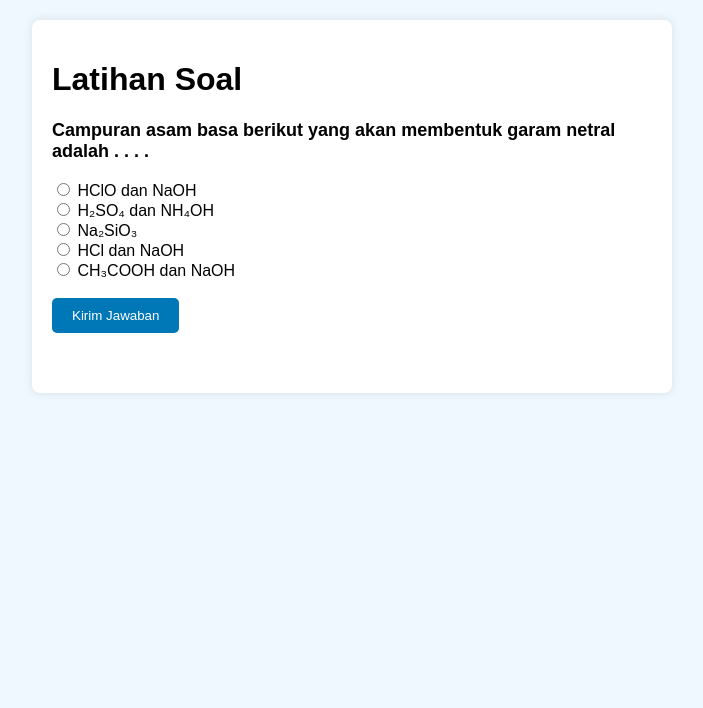
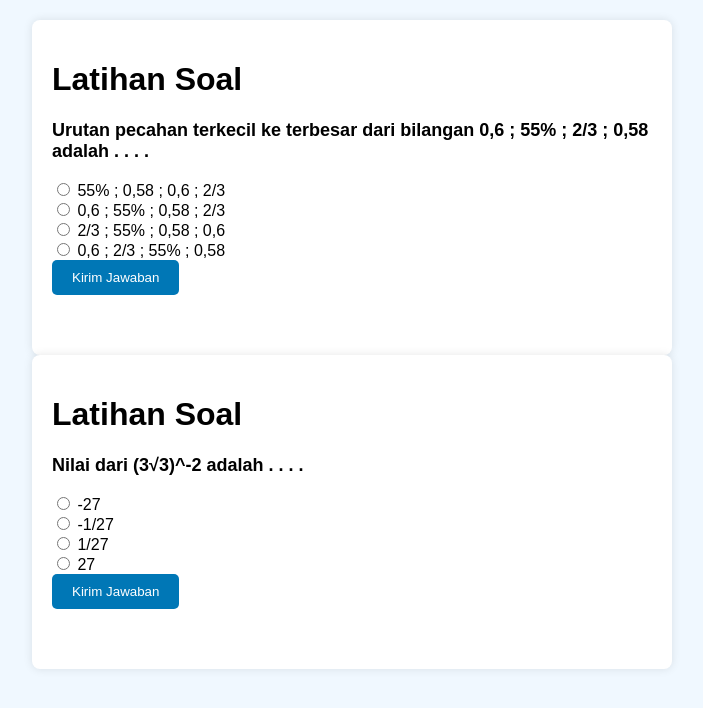
Before and after one commit to danilaaidd/coba, a plain HTML site: page index.html in a window 1280 px wide. Shown: the whole page, without its empty margins (288-991 px from the left). Drawn offline with Linux system fonts and the light colour scheme.

Commit message:
Update index.html

```diff
--- a/index.html
+++ b/index.html
@@ -10,13 +10,12 @@
   <div class="container">
     <h1>Latihan Soal</h1>
     <div class="question-card">
-      <p class="question-text">Campuran asam basa berikut yang akan membentuk garam netral adalah . . . .</p>
+      <p class="question-text">Urutan pecahan terkecil ke terbesar dari bilangan 0,6 ; 55% ; 2/3 ; 0,58 adalah . . . .</p>
       <form id="quiz-form">
-        <label><input type="radio" name="answer" value="A"> HClO dan NaOH</label><br>
-        <label><input type="radio" name="answer" value="B"> H₂SO₄ dan NH₄OH</label><br>
-        <label><input type="radio" name="answer" value="C"> Na₂SiO₃</label><br>
-        <label><input type="radio" name="answer" value="D"> HCl dan NaOH</label><br>
-        <label><input type="radio" name="answer" value="E"> CH₃COOH dan NaOH</label><br><br>
+        <label><input type="radio" name="answer" value="A"> 55% ; 0,58 ; 0,6 ; 2/3</label><br>
+        <label><input type="radio" name="answer" value="B"> 0,6 ; 55% ;  0,58 ; 2/3</label><br>
+        <label><input type="radio" name="answer" value="C"> 2/3 ; 55% ; 0,58 ; 0,6</label><br>
+        <label><input type="radio" name="answer" value="D"> 0,6 ; 2/3 ; 55% ; 0,58</label><br>
         <button type="submit">Kirim Jawaban</button>
       </form>
       <div id="result"></div>
@@ -26,3 +25,31 @@
   <script src="script.js"></script>
 </body>
 </html>
+
+<!DOCTYPE html>
+<html lang="id">
+<head>
+  <meta charset="UTF-8">
+  <meta name="viewport" content="width=device-width, initial-scale=1">
+  <title>Latihan Soal</title>
+  <link rel="stylesheet" href="style.css">
+</head>
+<body>
+  <div class="container">
+    <h1>Latihan Soal</h1>
+    <div class="question-card">
+      <p class="question-text">Nilai dari (3√3)^-2 adalah . . . .</p>
+      <form id="quiz-form">
+        <label><input type="radio" name="answer" value="A"> -27</label><br>
+        <label><input type="radio" name="answer" value="B"> -1/27</label><br>
+        <label><input type="radio" name="answer" value="C"> 1/27</label><br>
+        <label><input type="radio" name="answer" value="D"> 27</label><br>
+        <button type="submit">Kirim Jawaban</button>
+      </form>
+      <div id="result"></div>
+    </div>
+  </div>
+
+  <script src="script.js"></script>
+</body>
+</html>
```
